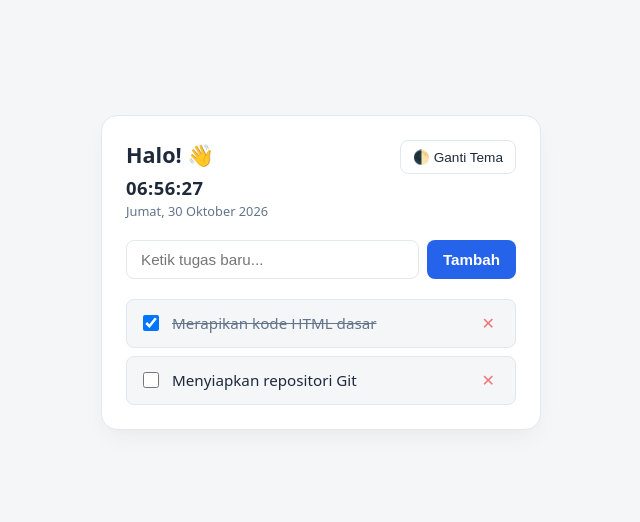
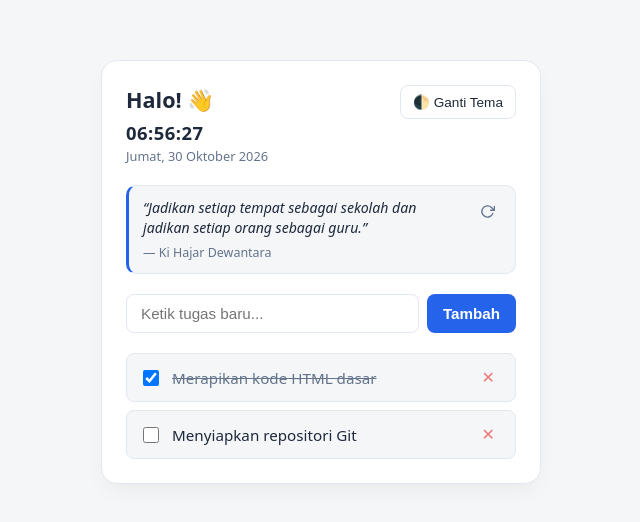
Before and after one commit to Nandhik-kk/Belajar-Vibe-coding, a plain HTML site: page index.html in a window 1280 px wide. Shown: the part 128-650 px from the top of the page, without its empty margins (319-959 px from the left). Drawn offline with Linux system fonts and the light colour scheme.

Commit message:
Menambahkan widget kutipan harian

```diff
--- a/index.html
+++ b/index.html
@@ -95,6 +95,70 @@
 
     button.theme-toggle:hover {
       background-color: var(--border-color);
+    }
+
+    /* Komponen Kutipan Inspirasi Harian */
+    .quote-card {
+      display: flex;
+      align-items: flex-start;
+      justify-content: space-between;
+      gap: 12px;
+      padding: 12px 14px;
+      margin-bottom: 20px;
+      background-color: var(--bg-color);
+      border: 1px solid var(--border-color);
+      border-left: 3px solid var(--accent);
+      border-radius: 10px;
+    }
+
+    .quote-content {
+      flex: 1;
+    }
+
+    .quote-text {
+      margin: 0;
+      font-size: 0.88rem;
+      font-style: italic;
+      line-height: 1.45;
+      color: var(--text-color);
+    }
+
+    .quote-author {
+      margin: 6px 0 0;
+      font-size: 0.78rem;
+      color: var(--text-muted);
+      font-weight: 500;
+    }
+
+    .btn-refresh-quote {
+      background: none;
+      border: none;
+      color: var(--text-muted);
+      cursor: pointer;
+      padding: 6px;
+      border-radius: 6px;
+      display: flex;
+      align-items: center;
+      justify-content: center;
+      flex-shrink: 0;
+      transition: color 0.2s ease, background-color 0.2s ease, transform 0.3s ease;
+    }
+
+    .btn-refresh-quote:hover {
+      color: var(--accent);
+      background-color: rgba(0, 0, 0, 0.05);
+    }
+
+    body.dark .btn-refresh-quote:hover {
+      background-color: rgba(255, 255, 255, 0.08);
+    }
+
+    .btn-refresh-quote svg {
+      transition: transform 0.35s ease;
+    }
+
+    .btn-refresh-quote.spin svg {
+      transform: rotate(360deg);
     }
 
     .input-group {
@@ -207,6 +271,20 @@
       <button class="theme-toggle" id="themeBtn">🌓 Ganti Tema</button>
     </div>
 
+    <!-- Komponen Kutipan Inspirasi Harian -->
+    <div class="quote-card">
+      <div class="quote-content">
+        <p class="quote-text">“<span id="quoteText">Memuat kutipan...</span>”</p>
+        <p class="quote-author">— <span id="quoteAuthor">...</span></p>
+      </div>
+      <button class="btn-refresh-quote" id="refreshQuoteBtn" title="Ganti kutipan" aria-label="Ganti kutipan">
+        <svg width="15" height="15" viewBox="0 0 24 24" fill="none" stroke="currentColor" stroke-width="2.2" stroke-linecap="round" stroke-linejoin="round">
+          <polyline points="23 4 23 10 17 10"></polyline>
+          <path d="M20.49 15a9 9 0 1 1-2.12-9.36L23 10"></path>
+        </svg>
+      </button>
+    </div>
+
     <div class="input-group">
       <input type="text" id="taskInput" placeholder="Ketik tugas baru...">
       <button class="btn-add" id="addBtn">Tambah</button>
@@ -252,7 +330,64 @@
       localStorage.setItem('theme', isDark ? 'dark' : 'light');
     });
 
-    // 3. Logika To-Do List (Local Storage)
+    // 3. Logika Kutipan Inspirasi Harian
+    const quotes = [
+      {
+        text: "Keberhasilan bukanlah milik orang pintar, tetapi milik mereka yang senantiasa berusaha.",
+        author: "B.J. Habibie"
+      },
+      {
+        text: "Bermimpilah setinggi langit. Jika engkau jatuh, engkau akan jatuh di antara bintang-bintang.",
+        author: "Ir. Soekarno"
+      },
+      {
+        text: "Jadikan setiap tempat sebagai sekolah dan jadikan setiap orang sebagai guru.",
+        author: "Ki Hajar Dewantara"
+      },
+      {
+        text: "Tiada awan di langit yang tetap selamanya. Sehabis malam gelap gulita, lahir pagi membawa keindahan.",
+        author: "R.A. Kartini"
+      },
+      {
+        text: "Hidup itu seperti sepeda. Agar tetap seimbang, kamu harus terus bergerak maju.",
+        author: "Albert Einstein"
+      },
+      {
+        text: "Kebaikan yang paling utama adalah saat kita mampu memberi manfaat bagi sesama.",
+        author: "Gus Dur"
+      }
+    ];
+
+    const quoteText = document.getElementById('quoteText');
+    const quoteAuthor = document.getElementById('quoteAuthor');
+    const refreshQuoteBtn = document.getElementById('refreshQuoteBtn');
+    let currentQuoteIndex = -1;
+
+    function displayRandomQuote() {
+      let randomIndex;
+      if (quotes.length > 1) {
+        do {
+          randomIndex = Math.floor(Math.random() * quotes.length);
+        } while (randomIndex === currentQuoteIndex);
+      } else {
+        randomIndex = 0;
+      }
+      currentQuoteIndex = randomIndex;
+      quoteText.textContent = quotes[randomIndex].text;
+      quoteAuthor.textContent = quotes[randomIndex].author;
+    }
+
+    refreshQuoteBtn.addEventListener('click', () => {
+      refreshQuoteBtn.classList.remove('spin');
+      void refreshQuoteBtn.offsetWidth; // Memicu reflow browser agar animasi putar bisa diulang
+      refreshQuoteBtn.classList.add('spin');
+      displayRandomQuote();
+    });
+
+    // Tampilkan kutipan acak saat halaman dimuat
+    displayRandomQuote();
+
+    // 4. Logika To-Do List (Local Storage)
     const addBtn = document.getElementById('addBtn');
     const taskInput = document.getElementById('taskInput');
     const taskList = document.getElementById('taskList');
```
